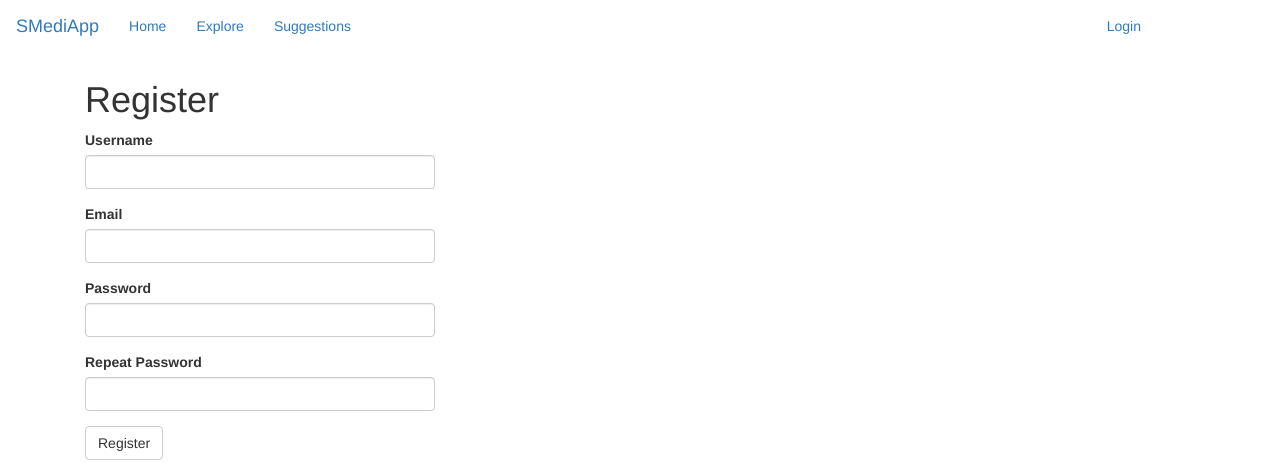
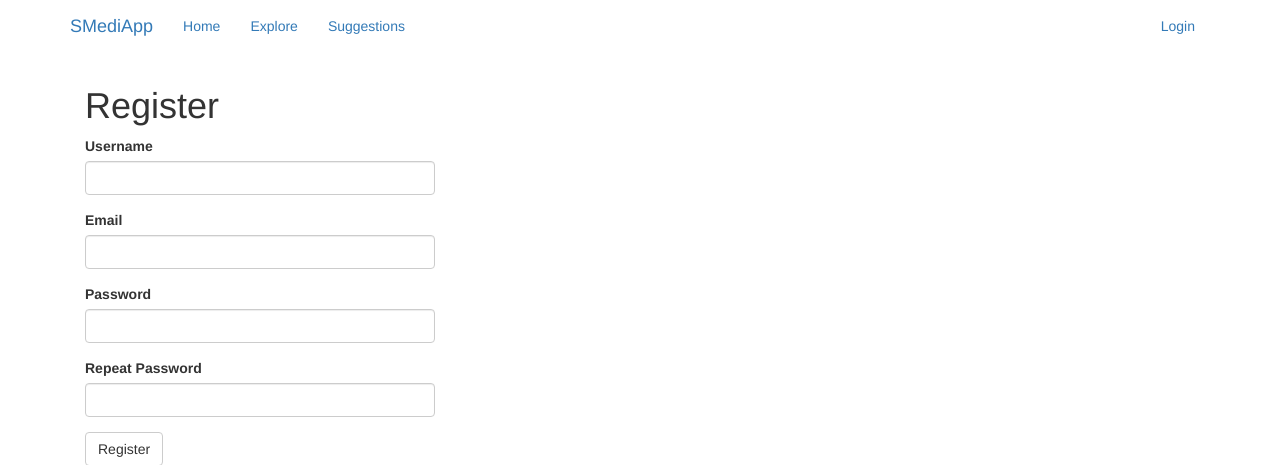
Before and after one commit to Shikhar-SRJ/flask_social_media_app, a Flask app: page /register in a window 1280 px wide. Shown: the top 465 px of the page. Run offline with Flask 2, Linux system fonts and the light colour scheme; some libraries are stand-ins or nearby versions.

Commit message:
fix: fix ui layout 2

```diff
--- a/app/templates/base.html
+++ b/app/templates/base.html
@@ -5,7 +5,7 @@
 {% endblock %}
 
 {% block navbar %}
-    <nav class="navbar navbar-nav navbar-primary" style="margin-bottom: 2em">
+    <nav class="navbar navbar-primary" style="margin-bottom: 1em">
         <div class="container">
             <div class="navbar-header">
                 <button type="button" class="navbar-toggle collapsed" data-toggle="collapse" data-target="#bs-example-navbar-collapse-1" aria-expanded="false">
--- a/app/templates/suggestions.html
+++ b/app/templates/suggestions.html
@@ -5,7 +5,11 @@
     <div class="container">
     <div class="container">
         {% for topic in topics %}
-        <h2>{{ topic.title() }}</h2>
+            {% if '_' in topic %}
+                <h2>{{ " ".join(topic.title().split('_')) }}</h2>
+            {% else %}
+                <h2>{{ topic.title() }}</h2>
+            {% endif %}
         <div class="container">
         {% if Interests.get_interested_user_by_topic(topic, current_user)==[] %}
             <p>No users found with similar interests</p>
```
Also changed, not shown: 1 other file.
